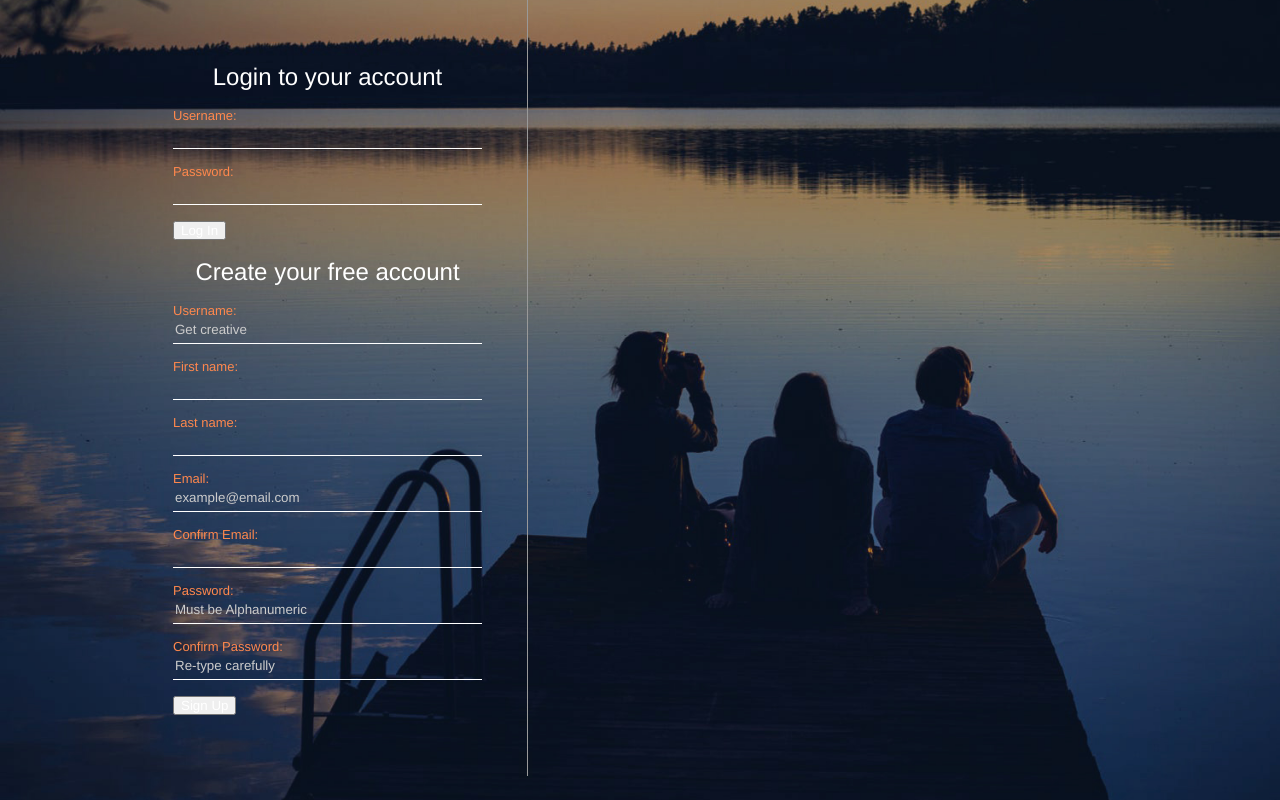
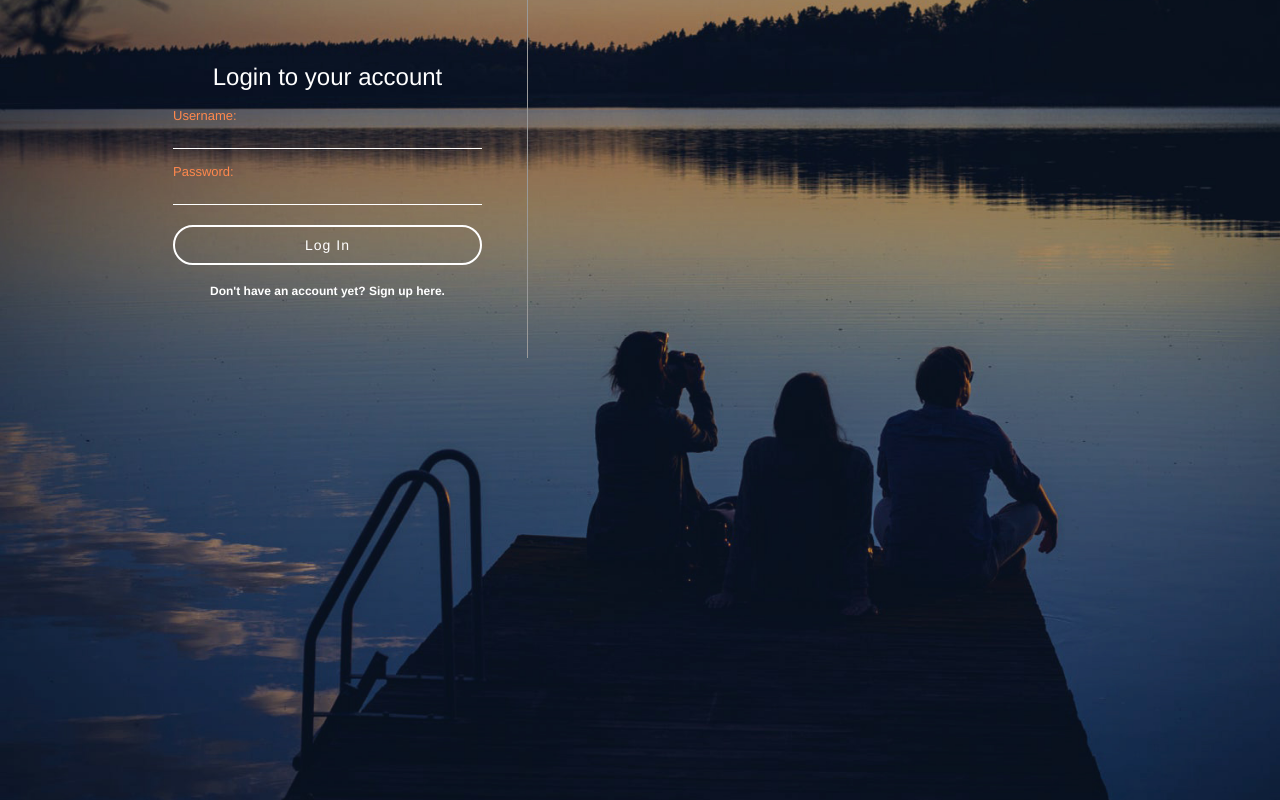
Before and after one commit to AbuBakr-S/SpotifyClone, a PHP site: page /register.php in a window 1280 px wide. Run offline with PHP 8.4, Linux system fonts and the light colour scheme.

Commit message:
Finished designing the forms and adding show/hide feature

```diff
--- a/assets/css/register.css
+++ b/assets/css/register.css
@@ -72,3 +72,39 @@ html, body {
   font-size: 13px;
   margin-top: 15px;
 }
+
+.inputContainer button {
+  background-color: transparent;
+  border: 2px solid #fff;
+  border-radius: 250px;
+  color: #fff;
+  display: block;
+  font-size: 14px;
+  letter-spacing: 1px;
+  margin: 20px auto;
+  height: 40px;
+  width: 100%;
+}
+
+.inputContainer button:hover {
+  cursor: pointer;
+}
+
+.accountPrompt {
+  text-align: center;
+}
+
+.accountPrompt span {
+  font-weight: bold;
+  font-size: 12px;
+}
+
+.accountPrompt span:hover {
+  cursor: pointer;
+  text-decoration: underline;
+}
+
+/* Hide Register form Default */
+#registerForm, #loginForm{
+  display: none;
+}
--- /dev/null
+++ b/assets/js/register.js
@@ -0,0 +1,14 @@
+//Once page is ready and dependancies have loaded
+$(document).ready(function(){
+  //Show and Hide the appropriate form
+  $("#hideLogin").click(function(){
+    $("#loginForm").hide();
+    $("#registerForm").show();
+  });
+
+  $("#hideRegister").click(function(){
+    $("#loginForm").show();
+    $("#registerForm").hide();
+  });
+
+});
--- a/includes/classes/Account.php
+++ b/includes/classes/Account.php
@@ -83,14 +83,14 @@
     }
 
     private function validateFirstName($fn){
-      if(strlen($fn) > 25 || strlen($fn) < 5){
+      if(strlen($fn) > 25 || strlen($fn) < 2){
           array_push($this->errorArray, Constants::$firstNameLength);
           return;
       }
     }
 
     private function validateLastName($ln){
-      if(strlen($ln) > 25 || strlen($ln) < 5){
+      if(strlen($ln) > 25 || strlen($ln) < 2){
           array_push($this->errorArray, Constants::$lastNameLength);
           return;
       }
--- a/register.php
+++ b/register.php
@@ -21,9 +21,40 @@
   <head>
     <meta charset="utf-8">
     <title>Welcome to Spotify Clone</title>
+    <!-- CSS -->
     <link rel="stylesheet" href="assets/css/register.css">
+
+    <!-- JQuery -->
+    <script src="https://ajax.googleapis.com/ajax/libs/jquery/3.3.1/jquery.min.js"></script>
+    <!-- JS -->
+    <script src="assets/js/register.js"></script>
   </head>
   <body>
+
+    <?php
+
+    //Use PHP to determine which form to Show...
+
+    //If Register btn was pressed, show Register Form - Fix any errors
+    //Else, show the Log in form and hide the Register Form
+    //Once page is ready and dependancies have loaded
+    if(isset($_POST['registerButton'])) {
+      echo '<script>
+              $(document).ready(function(){
+                $("#loginForm").hide();
+                $("#registerForm").show();
+              });
+            </script>';
+    } else {
+      echo '<script>
+              $(document).ready(function(){
+                $("#loginForm").show();
+                $("#registerForm").hide();
+              });
+            </script>';
+    }
+
+    ?>
 
     <!-- Background Image -->
     <div class="background">
@@ -31,7 +62,7 @@
         <div class="inputContainer">
 
           <!-- Login Form -->
-          <form id="loginForm" class="" action="register.php" method="POST">
+          <form id="loginForm" action="register.php" method="POST">
           <h2>Login to your account</h2>
           <p>
             <?php echo $account->getError(Constants::$loginFailed); ?>
@@ -45,10 +76,14 @@
 
           <button type="submit" name="loginButton">Log In</button>
 
+          <div class="accountPrompt">
+              <span id="hideLogin">Don't have an account yet? Sign up here.</span>
+          </div>
+
           </form>
 
           <!-- Register Form -->
-          <form id="registerForm" class="" action="register.php" method="POST">
+          <form id="registerForm" action="register.php" method="POST">
             <h2>Create your free account</h2>
             <p>
               <?php echo $account->getError(Constants::$userNameLength);    //Check Constants for error msgs ?>
@@ -97,6 +132,11 @@
             </p>
 
             <button type="submit" name="registerButton">Sign Up</button>
+
+            <div class="accountPrompt">
+                <span id="hideRegister">Already have an account? Log in here.</span>
+            </div>
+
           </form>
         </div>
       </div>
```
